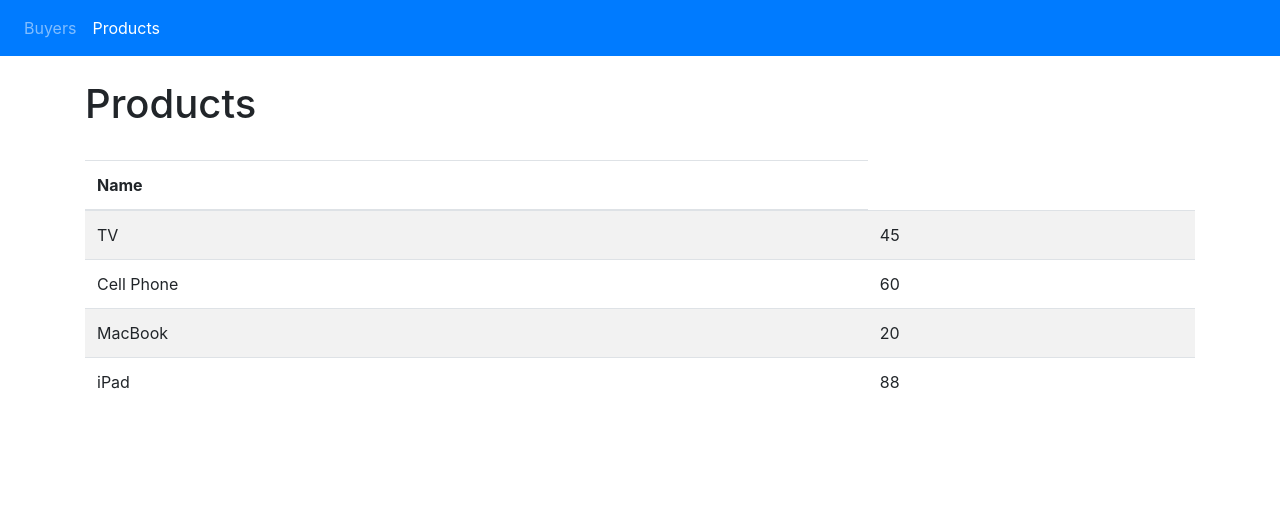
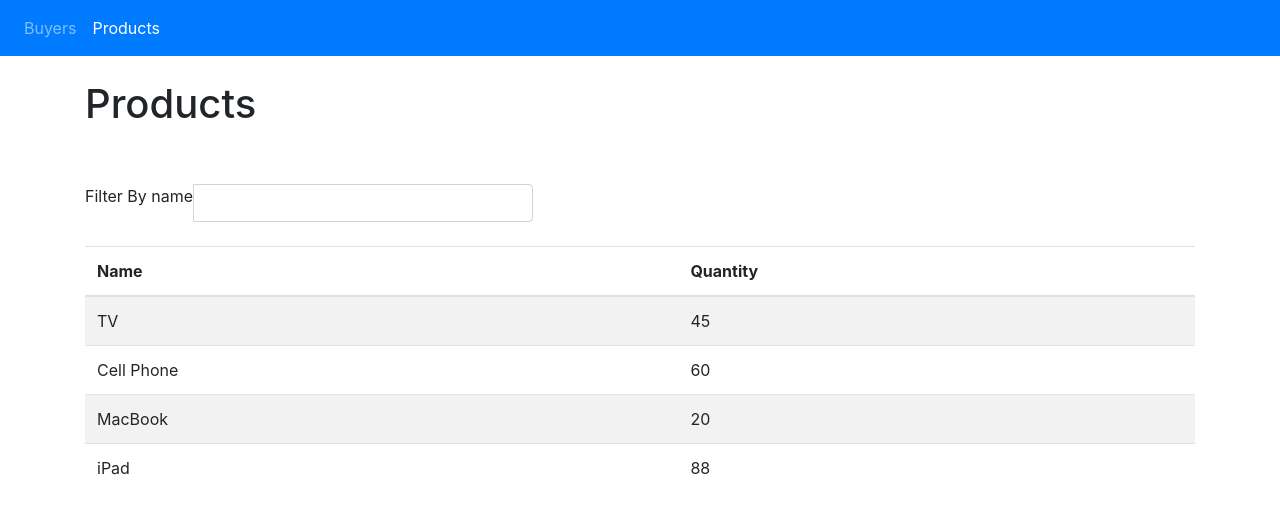
Before and after one commit to yomla/Store, an Angular app: page /products in a window 1280 px wide. Shown: the top 514 px of the page. Built offline with nearby package versions, Linux system fonts and the light colour scheme.

Commit message:
Zadatak 6

```diff
--- a/src/app/components/buyers/buyers.component.html
+++ b/src/app/components/buyers/buyers.component.html
@@ -5,6 +5,7 @@
     <tr>
       <th>Name</th>
       <th>Email</th>
+      <th></th><th></th>
     </tr>
   </thead>
   <tbody>
--- a/src/app/components/products/products.component.html
+++ b/src/app/components/products/products.component.html
@@ -1,15 +1,21 @@
 
 <h1>Products</h1><br>
+
+<div class="input-group col-md-5 pl-0 my-lg-4 my-2">
+  <span class="input-group-addon">Filter By name</span>
+  <input [(ngModel)]="filterProducts" type="text" class="form-control"/>
+</div>
 
 <table class="table table-striped">
   <thead>
     <tr>
       <th>Name</th>
+      <th>Quantity</th>
 
     </tr>
   </thead>
   <tbody>
-    <tr *ngFor="let product of allProducts ">
+    <tr *ngFor="let product of allProducts | filter: 'name' : filterProducts">
       <td class="align-middle">
           {{ product.name }}
       </td>
--- a/src/app/components/products/products.component.ts
+++ b/src/app/components/products/products.component.ts
@@ -10,6 +10,7 @@ import { ProductsService } from '../../shared/services/products.service';
 export class ProductsComponent implements OnInit {
 
   allProducts: any[];
+  private filterProducts: string = '';
 
   constructor(private product: ProductsService) { }
 
--- /dev/null
+++ b/src/app/shared/pipes/filter.pipe.ts
@@ -0,0 +1,13 @@
+import { Pipe, PipeTransform } from '@angular/core';
+
+@Pipe({
+  name: 'filter'
+})
+export class FilterPipe implements PipeTransform {
+
+  transform(items: any[], field: string, value: string): any {
+    return items.filter(item => item[field].indexOf(value) !== -1);
+
+  }
+
+}
```
Also changed, not shown: src/app/app.module.ts (+5 -2 lines), src/app/shared/shared.module.ts (added, +19 -0 lines).
